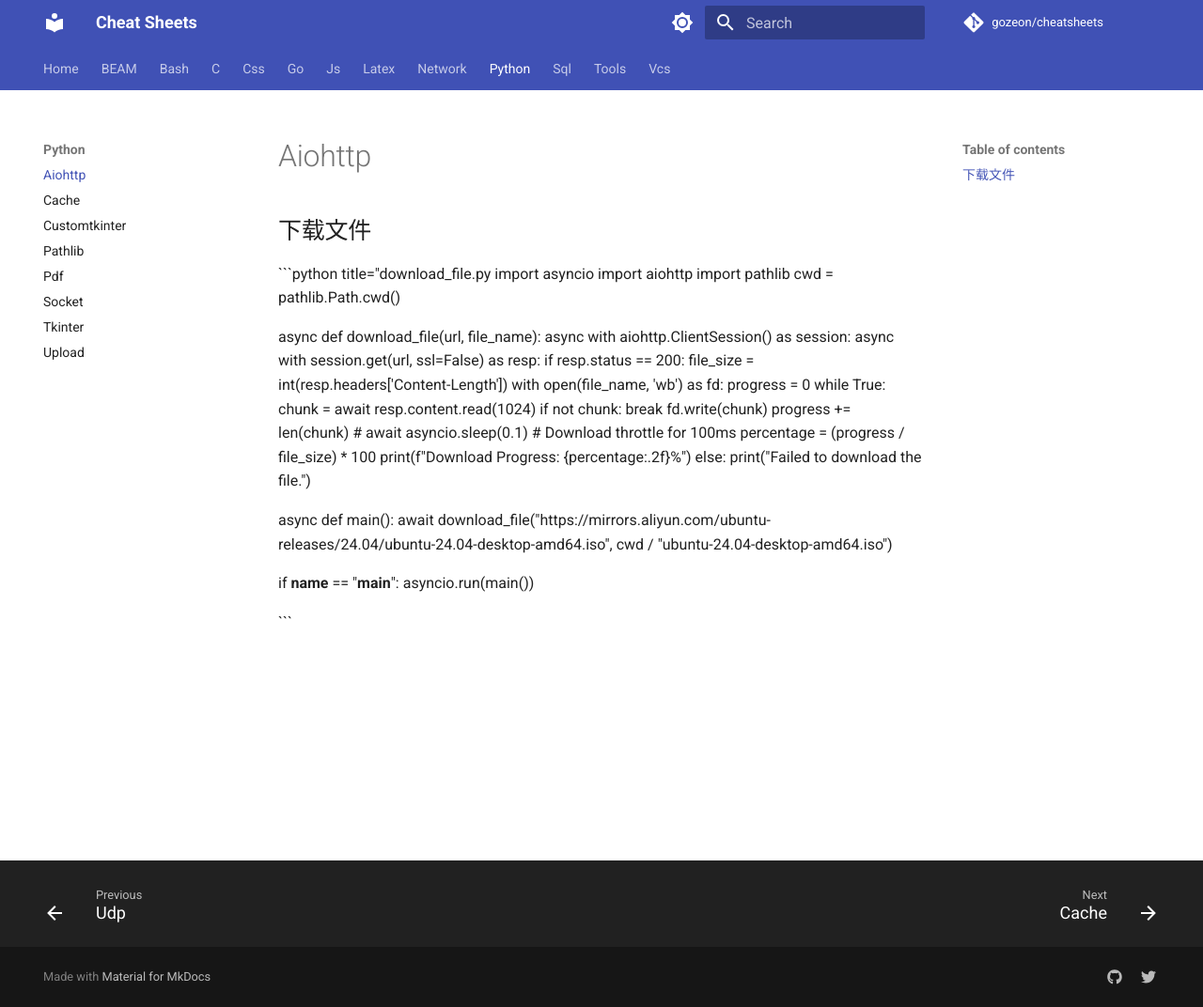
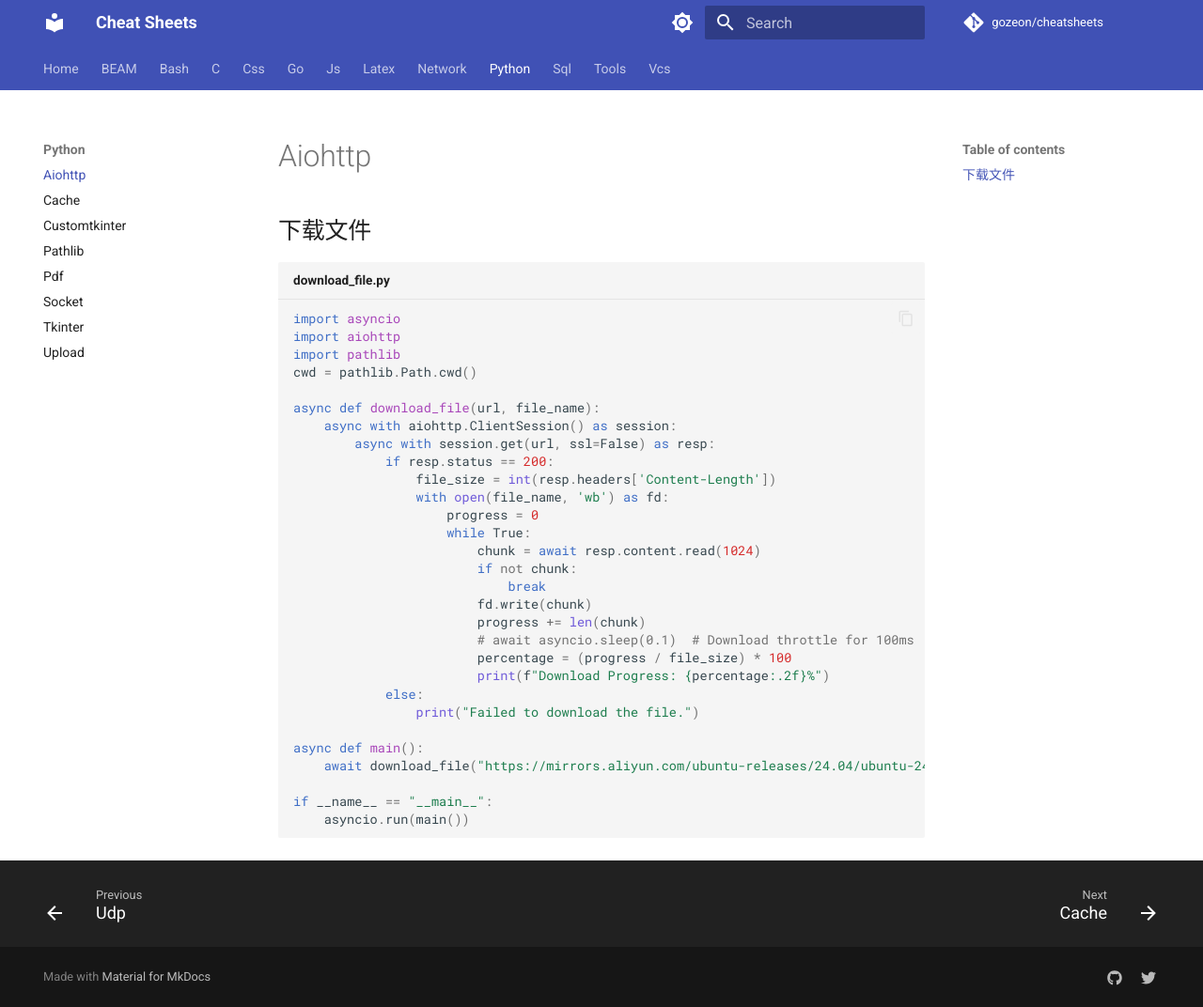
Before and after one commit to gozeon/cheatsheets, an MkDocs documentation site: the page built from docs/python/aiohttp.md, in a window 1280 px wide and 1072 px high. Shown: the whole window at 94% size. Built offline with MkDocs 1.6.1 and Material for MkDocs 9.7.7, drawn with Linux system fonts in a browser that asks for light colours; comment, search, counter and statistics services are not loaded.

Commit message:
Update aiohttp.md

````diff
--- a/docs/python/aiohttp.md
+++ b/docs/python/aiohttp.md
@@ -1,6 +1,6 @@
 ## 下载文件
 
-```python title="download_file.py
+```python title="download_file.py"
 import asyncio
 import aiohttp
 import pathlib
````
